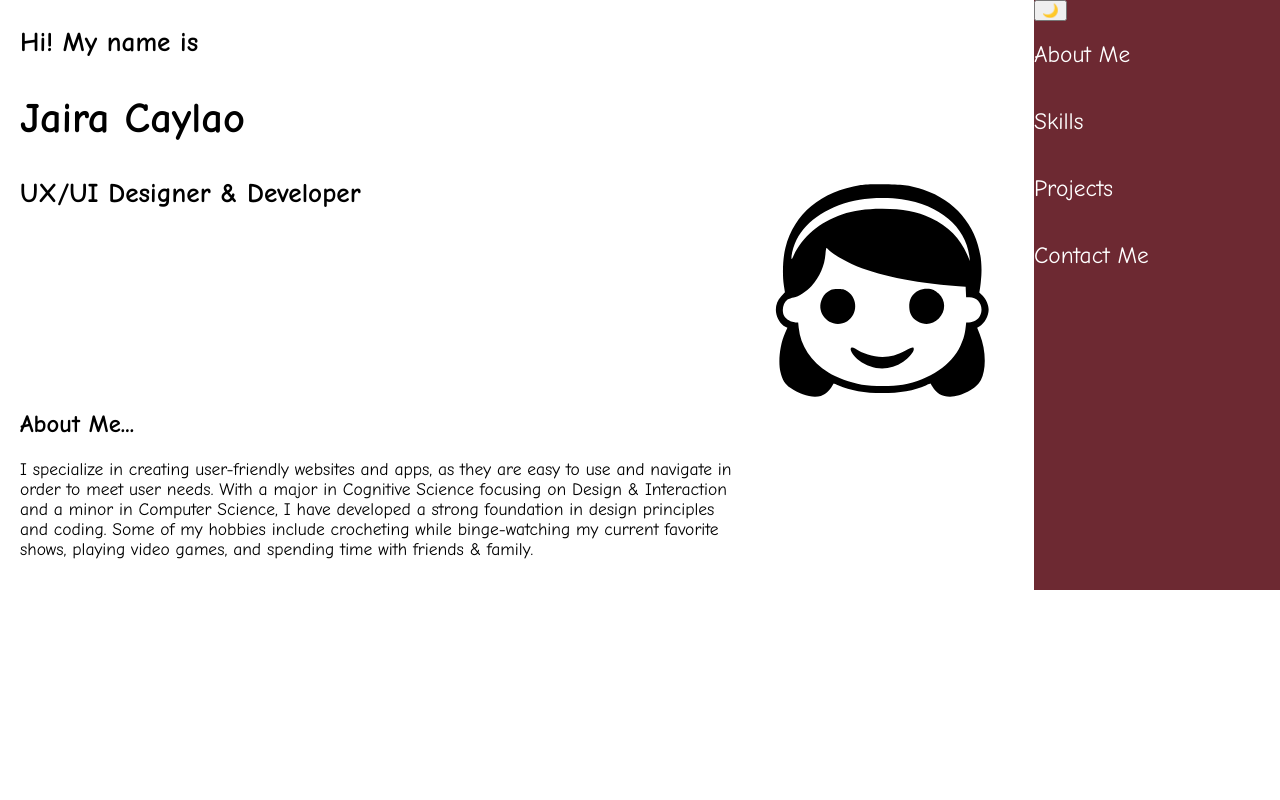
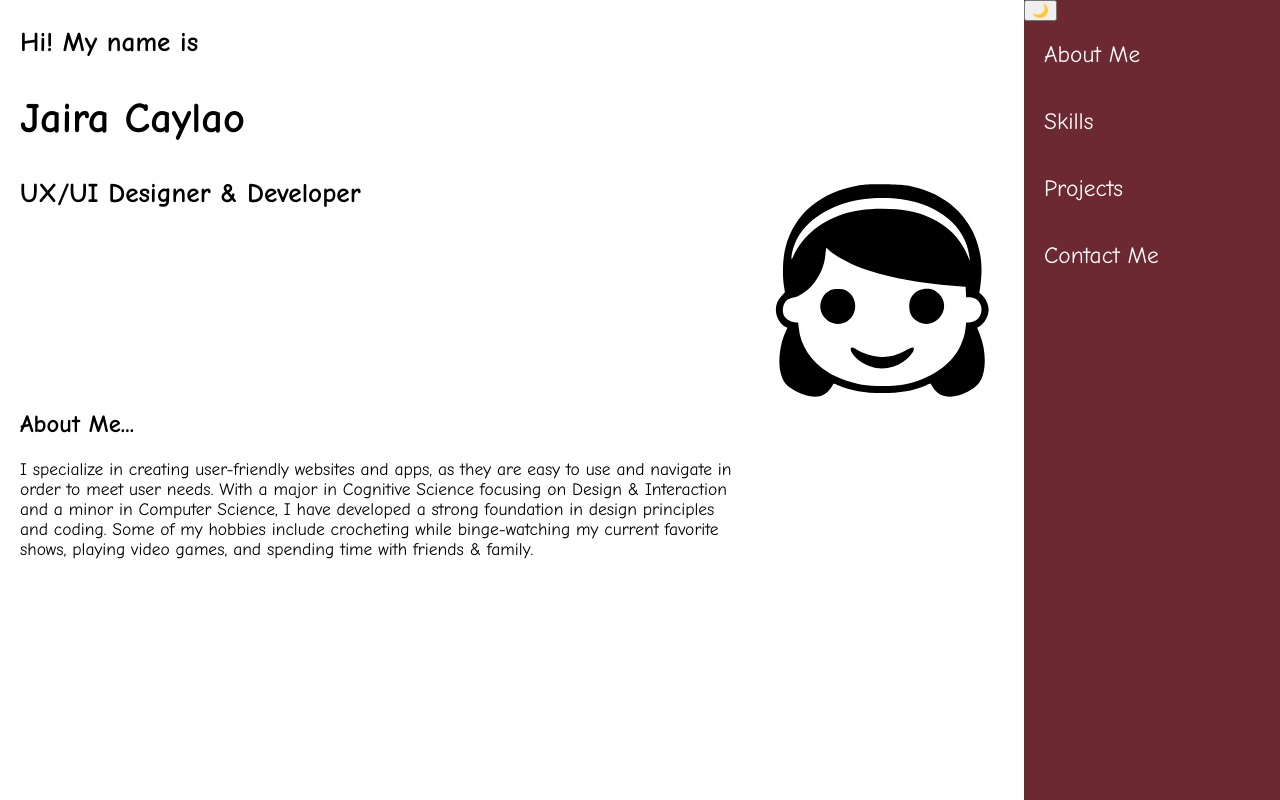
Before and after one commit to jcaylao/HW5-Online-Portfolio, a plain HTML site: page index.html in a window 1280 px wide. Drawn offline with Linux system fonts and the light colour scheme.

Commit message:
style: ensures navbar fully occupies height of the screen and the width stays the same on all pages.

```diff
--- a/styles/main.css
+++ b/styles/main.css
@@ -19,9 +19,13 @@ body {
 nav {
     grid-area: nav;
     background-color: #6d2932;
+    right: 0;
     margin: 0;
     padding: 0;
+    width: 20%;
     height: 100%;
+    position: fixed;
+    overflow: hidden;
 }
 nav ul {
     list-style: none;
@@ -31,7 +35,7 @@ nav ul {
 nav ul li a {
     display: block;
     width: 100%;
-    padding: 20px 0 20px 0;
+    padding: 20px 0 20px 20px;
     text-decoration: none;
     color: white;
     font-size: calc(1.2dvw + 1dvh);
```
